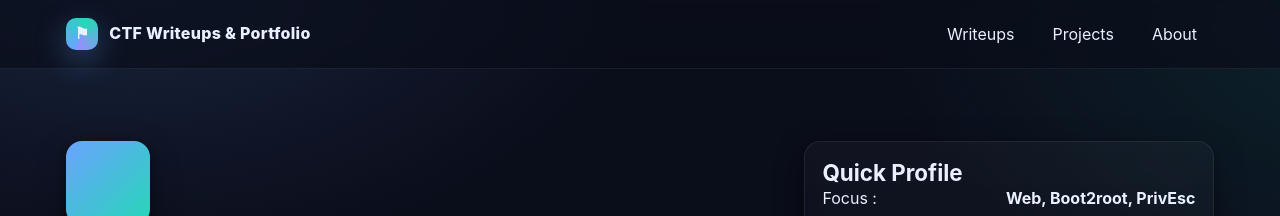
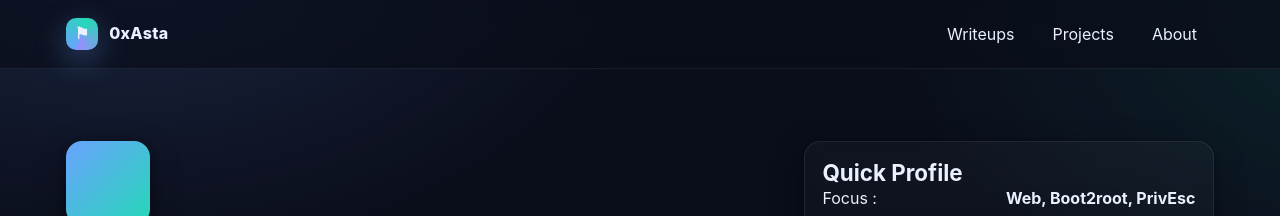
Before and after one commit to 0xAstaaa/0xAstaaa.github.io, a Jekyll site: the page built from index.html, in a window 1280 px wide. Shown: the top 216 px of the page. Built offline with Jekyll 4.4.1, drawn with Linux system fonts in a browser that asks for light colours.

Commit message:
Change site title and hero title
Updated title and hero title in the configuration.

```diff
--- a/_config.yml
+++ b/_config.yml
@@ -1,4 +1,4 @@
-title: "CTF Writeups & Portfolio"
+title: "0xAsta"
 description: "Writeups, projects, and a personal portfolio."
 url: "" # e.g., https://bouaafia.github.io
 baseurl: "" # e.g., /site if publishing to a project repo
@@ -21,7 +21,7 @@
 
 # Portfolio content (homepage)
 portfolio:
-  hero_title: "Bouaafia — Security Researcher & CTF Enthusiast"
+  hero_title: "Mohammed-Amine Bouaafia AKA 0xAsta — Security Researcher & CTF Enthusiast"
   hero_subtitle: "I break things to learn how to build them better. Reverse engineering, web exploitation, crypto, and automation."
   cta_primary_text: "View Projects"
   cta_primary_url: "/projects/"
```
